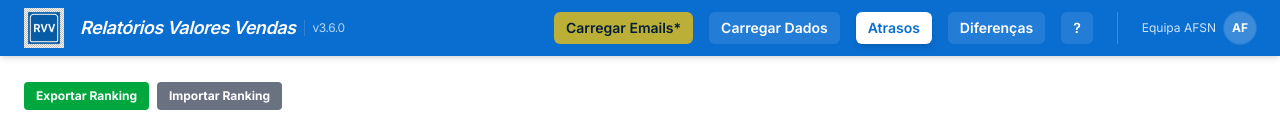
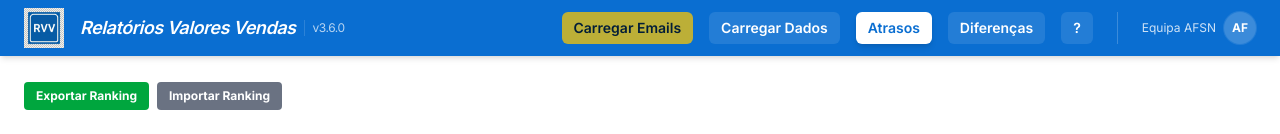
Before and after one commit to SumolCompalAFSN/relatorios-vendas, a React (Vite) app: page / in a window 1280 px wide. Shown: the top 134 px of the page. Built offline with nearby package versions, Linux system fonts and the light colour scheme.

Commit message:
Update App.tsx

```diff
--- a/src/App.tsx
+++ b/src/App.tsx
@@ -738,7 +738,7 @@ alert("Ranking importado com sucesso!");
     : "bg-white/10 hover:bg-white/20 text-white"
 )}
   >
-    Carregar Emails*
+    Carregar Emails
   </button>
 
   {/* ✅ Carregar Dados */}
@@ -1255,9 +1255,9 @@ alert("Ranking importado com sucesso!");
 
             {/* Conteúdo */}
             <div className="p-4 overflow-y-auto text-sm whitespace-pre-line">
-{`✅ COMO USAR A APLICAÇÃO RVV
+{`✅ COMO USAR A APLICAÇÃO RVV - Relatórios Valores Vendas
 
-1️⃣ Carregar Emails*
+1️⃣ Carregar Emails
 - Carregue o ficheiro Template_Emails.xlsx
 - Necessário apenas na primeira utilização
 
@@ -1266,8 +1266,8 @@ alert("Ranking importado com sucesso!");
 - Serve para Atrasos e Diferenças
 
 3️⃣ Consultar Informação
-- Atrasos → depósitos em atraso
-- Diferenças → divergências de valores
+- Atrasos → Depósitos em atraso
+- Diferenças → Divergências de valores a regularizar
 
 4️⃣ Enviar Emails
 - Utilize o botão "Enviar E-Mail"
@@ -1281,7 +1281,7 @@ alert("Ranking importado com sucesso!");
 
 - O ficheiro export.xlsx deve estar atualizado
 - Os emails devem estar corretamente configurados
-- O ranking é guardado no computador
+- O ranking é guardado no computador do utilizador
 
 ✔ Fluxo recomendado:
 Carregar Emails → Carregar Dados → Utilizar`}
```
